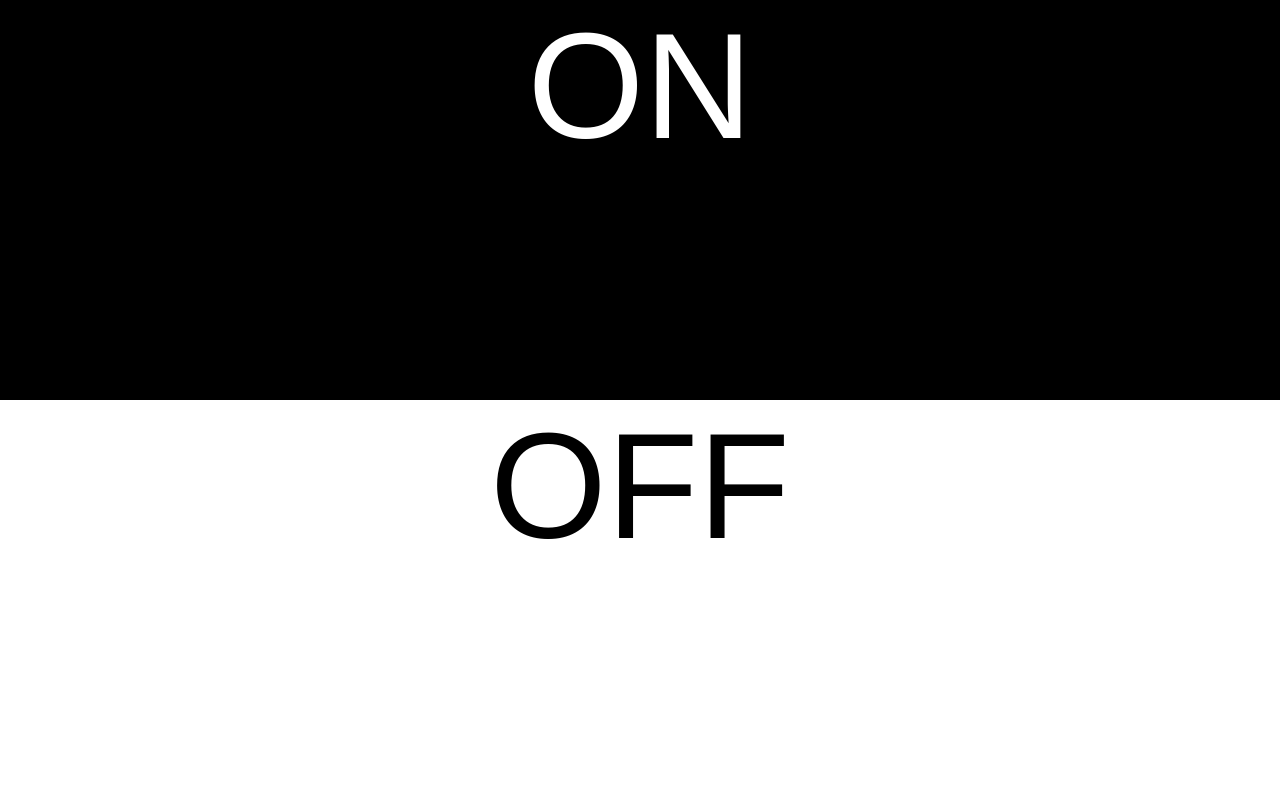
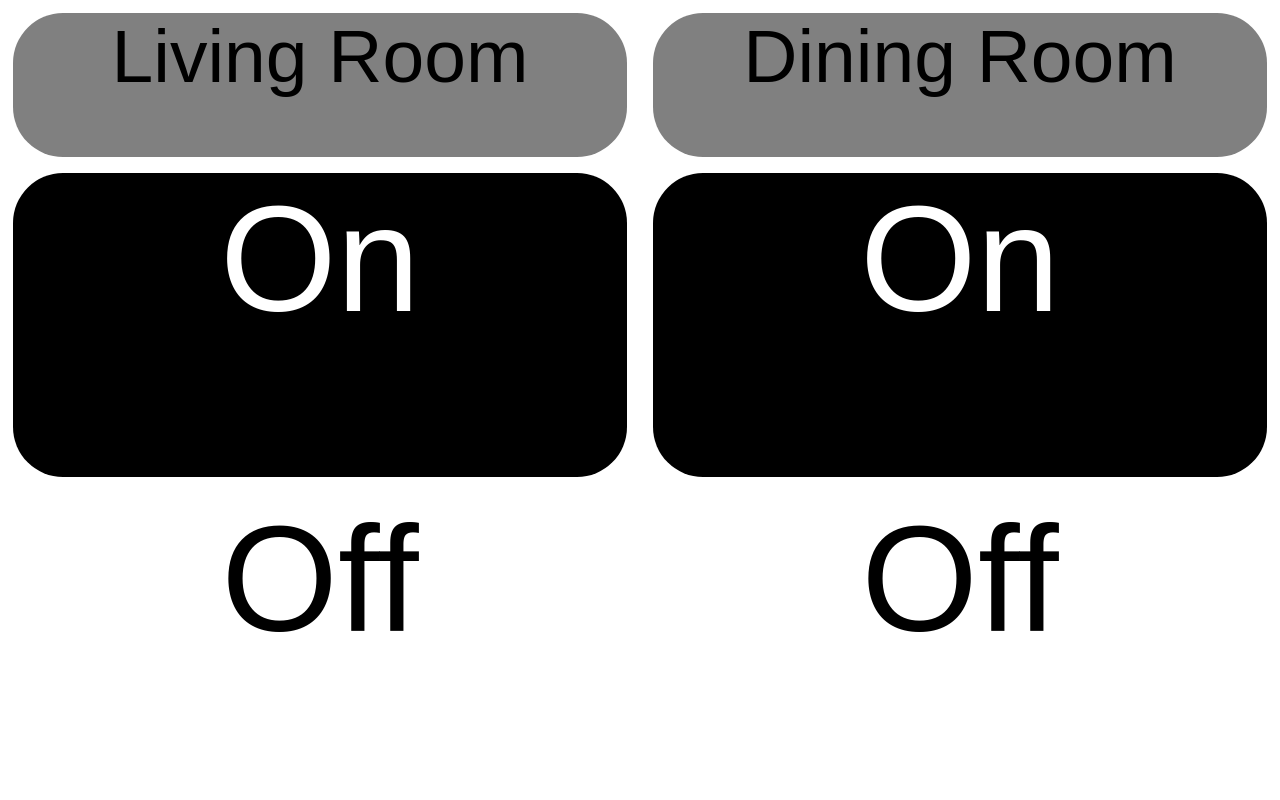
Before and after one commit to stuartmunn/socket_control, a plain HTML site: page templates/index.html in a window 1280 px wide. Drawn offline with Linux system fonts and the light colour scheme.

Commit message:
Added 2nd switch in to python script and modified html and css to control.

```diff
--- a/static/style.css
+++ b/static/style.css
@@ -6,34 +6,62 @@ body {
     bottom: 0;
     left: 0;
     font-family: Arial, sans-serif;
-    font-size: 150px;
     text-align: center;
 }
 
 div {
     display: block;
-    width: 100%;
-    height: 50%;
+    width: 48%;
+    margin: 1%;
+    vertical-align: middle;
+    border-radius: 50px;
 }
 
-div a {
-    width: 100%;
-    height: 100%;
-    display: block;
+div.title {
+    background: gray;
+    font-size: 75px;
+    height: 18%;
 }
 
 div.on {
     background: black;
+    color: white;
+    height: 38%;
+    font-size: 150px;
 }
-
-div.on a {
-    color: white;
+div.off {
+    background: white;
+    color: black;
+    height: 38%;
+    font-size: 150px;
 }
-
-div.off a {
-    color: black;
+#Title1 {
+    position: absolute;
+    top: 0%;
+    left 0%;
 }
-
-a:link, a:visited {
-    text-decoration: none;
+#Title2 {
+    position: absolute;
+    top: 0%;
+    left: 50%;
 }
+#On1 {
+    position: absolute;
+    top: 20%;
+    left: 0%;
+}
+#On2 {
+    position: absolute;
+    top: 20%;
+    left: 50%;
+}
+#Off1 {
+    position: absolute;
+    top: 60%;
+    left: 0%;
+}
+#Off2 {
+    position: absolute;
+    top: 60%;
+    left: 50%;
+}
--- a/templates/index.html
+++ b/templates/index.html
@@ -1,14 +1,26 @@
 <!doctype html>
 <html>
 <head>
-<title>Living Room Lamp</title>
+<title>Socket Control</title>
 <link rel="stylesheet" href="/static/style.css" />
 <meta name="viewport" content="width=device-width, user-scalable=no" />
+<script>
+function sendRequest(action, device) {
+  var xhttp = new XMLHttpRequest();
+  // xhttp.onreadystatechange = function() {};
+  xhttp.open("GET", "/" + action + device, true);
+  xhttp.send();
+}
+</script>
 </head>
 <body>
+<div class="title" id="Title1">Living Room</div>
+<div class="on" id="On1" onclick="sendRequest('on','1')">On</div>
+<div class="off" id="Off1" onclick="sendRequest('off','1')">Off</div>
 
-<div class="on"><a href="/on1/">ON</a></div>
-<div class="off"><a href="/off1/">OFF</a></div>
+<div class="title" id="Title2">Dining Room</div>
+<div class="on" id="On2" onclick="sendRequest('on','2')">On</div>
+<div class="off" id="Off2" onclick="sendRequest('off','2')">Off</div>
 
 </body>
 </html>
```
Also changed, not shown: 1 other file.
